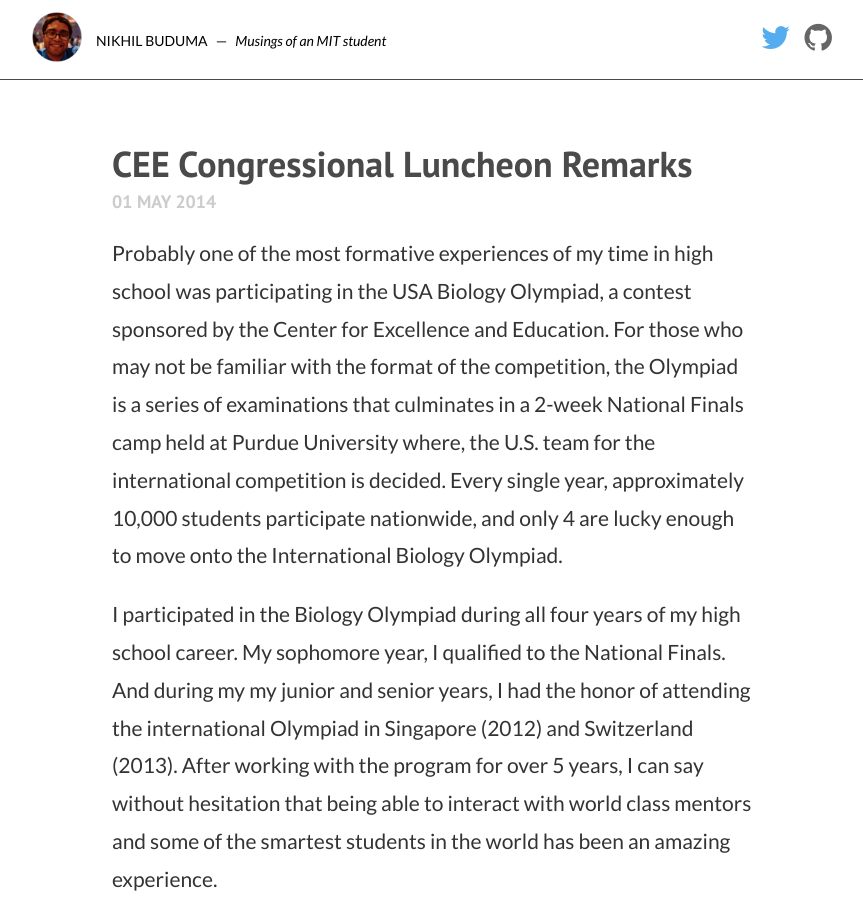
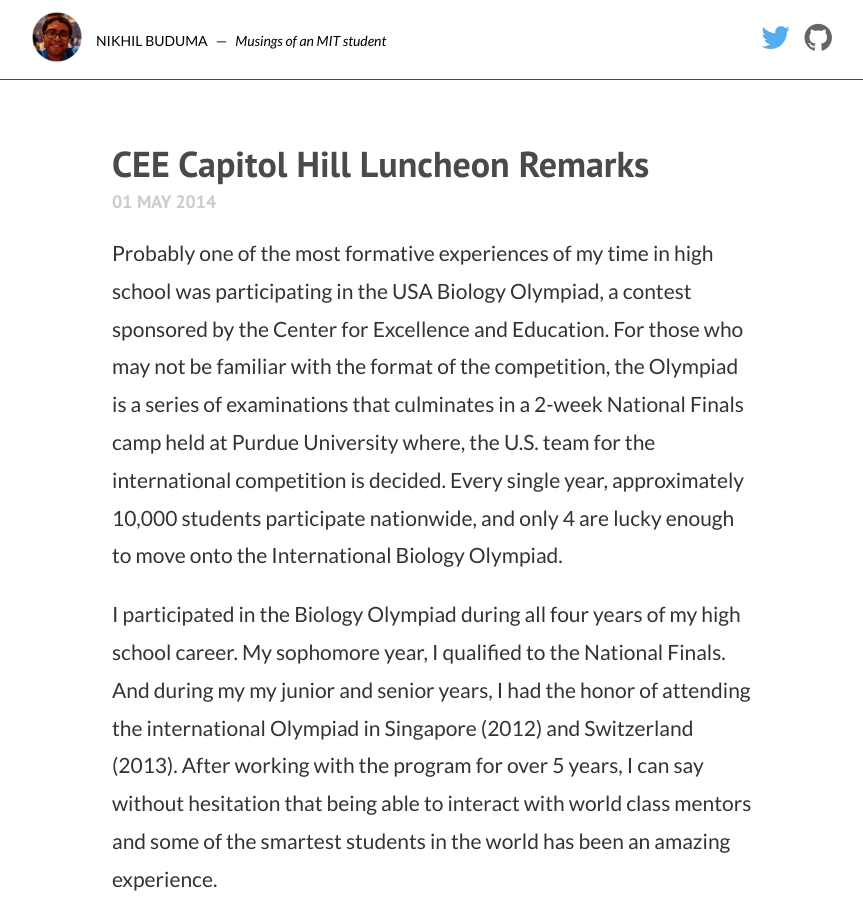
Before and after one commit to darksigma/darksigma.github.io, a Jekyll site: the page built from _posts/2014-05-1-speaking-at-the-cee-congressional-luncheon.md, in a window 1280 px wide and 900 px high. Shown: the whole window, without its empty margins (208-1071 px from the left). Built offline with Jekyll 4.4.1, drawn with Linux system fonts in a browser that asks for light colours; nearby versions of some CDN libraries; Markdown is read by kramdown in place of the engine named in the settings.

Commit message:
changed luncheon article title

```diff
--- a/_posts/2014-05-1-speaking-at-the-cee-congressional-luncheon.md
+++ b/_posts/2014-05-1-speaking-at-the-cee-congressional-luncheon.md
@@ -1,5 +1,5 @@
 ---
-title: CEE Congressional Luncheon Remarks
+title: CEE Capitol Hill Luncheon Remarks
 layout: post-default
 ---
 
```
Also changed, not shown: 3 other files.
